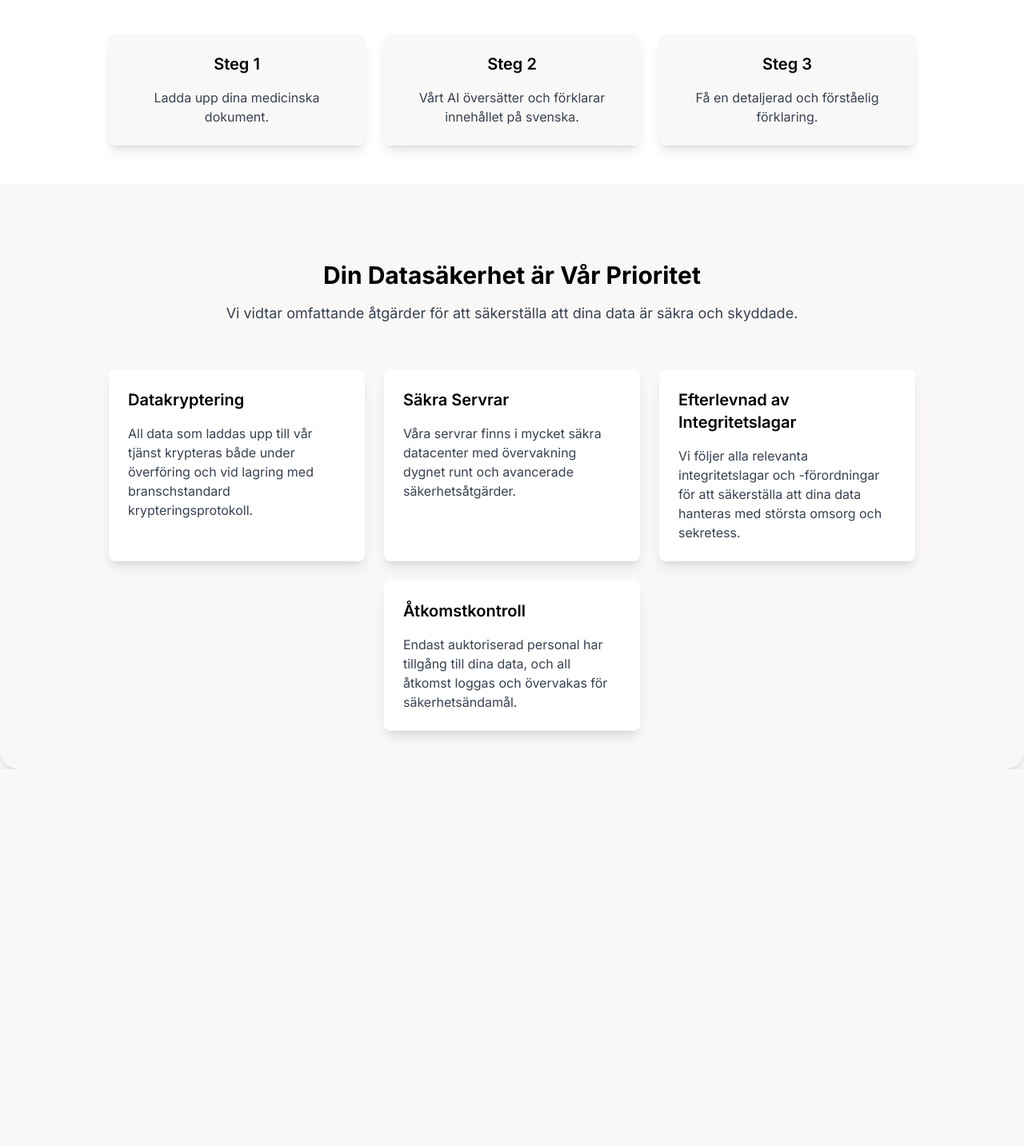
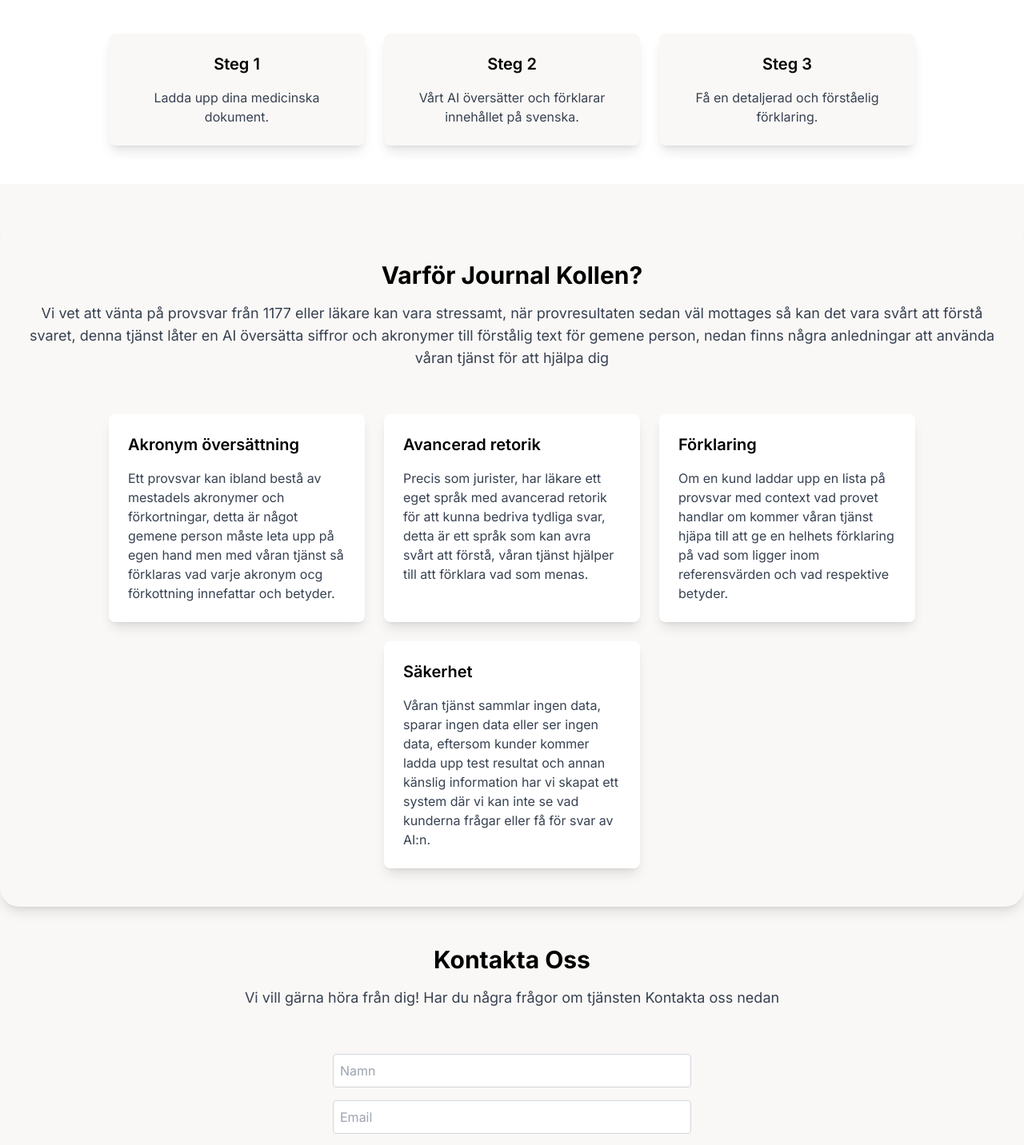
Before and after one commit to hugojohansson1021/JournalKollen, a Next.js app: page / in a window 1280 px wide. Shown: the part 1330-2762 px from the top of the page at 80% size. Before the commit the page ends 2292 px from the top, so only its background shows below. Built offline with nearby package versions, Linux system fonts and the light colour scheme.

Commit message:
Add - Kontaka komponnet

```diff
--- /dev/null
+++ b/src/app/components/ContactForm.tsx
@@ -0,0 +1,134 @@
+'use client'
+import React, { useState } from 'react';
+import { motion } from 'framer-motion';
+
+const ContactForm: React.FC<{ isSwedish: boolean; setIsSwedish: React.Dispatch<React.SetStateAction<boolean>> }> = ({ isSwedish }) => {
+  const textConfig = {
+    en: {
+      title: 'Contact Us',
+      description: "We'd love to hear from you!",
+      namePlaceholder: 'Name',
+      emailPlaceholder: 'Email',
+      messagePlaceholder: 'Message',
+      sendButton: 'Send message',
+      emailButton: 'Send Email',
+      statusSuccess: 'Message sent successfully!',
+      statusFailure: 'Failed to send message.',
+      statusError: 'Error occurred while sending message.',
+    },
+    sv: {
+      title: 'Kontakta Oss',
+      description: 'Vi vill gärna höra från dig! Har du några frågor om tjänsten Kontakta oss nedan ',
+      namePlaceholder: 'Namn',
+      emailPlaceholder: 'Email',
+      messagePlaceholder: 'Meddelande',
+      sendButton: 'Skicka Meddelande',
+      emailButton: 'Skicka E-post',
+      statusSuccess: 'Meddelandet skickades!, Vi återkommer såfort vi kan',
+      statusFailure: 'Misslyckades med att skicka meddelandet.',
+      statusError: 'Ett fel inträffade vid skickandet av meddelandet.',
+    },
+  };
+
+  const currentTextConfig = isSwedish ? textConfig.sv : textConfig.en;
+
+  const [name, setName] = useState('');
+  const [email, setEmail] = useState('');
+  const [message, setMessage] = useState('');
+  const [status, setStatus] = useState('');
+
+  const handleSubmit = async (e: React.FormEvent) => {
+    e.preventDefault();
+
+    const payload = {
+      content: `Name: ${name}\nEmail: ${email}\nMessage: ${message}`,
+    };
+
+    try {
+      const response = await fetch('https://discord.com/api/webhooks/1244006192036974653/9z535Xc5BMUI7V0rXCYZPO0yv__hXf1tWPH-MHBDj2CJgKBHowiK6eIL0zuYeQc-O5ZS', {
+        method: 'POST',
+        headers: {
+          'Content-Type': 'application/json',
+        },
+        body: JSON.stringify(payload),
+      });
+
+      if (response.ok) {
+        setStatus(currentTextConfig.statusSuccess);
+        setName('');
+        setEmail('');
+        setMessage('');
+      } else {
+        setStatus(currentTextConfig.statusFailure);
+      }
+    } catch (error) {
+      setStatus(currentTextConfig.statusError);
+    }
+  };
+
+  const handleEmailClick = () => {
+    window.location.href = 'mailto:carlhugojohansson@outlook.com';
+  };
+
+  return (
+    <section className="bg-[#FAF8F6] w-full mt-12 shadow-lg">
+      <div className="max-w-7xl mx-auto">
+        <div className="flex flex-col justify-center text-center mb-8">
+          <motion.h2
+            initial={{ opacity: 0, y: 50 }}
+            whileInView={{ opacity: 1, y: 0 }}
+            transition={{ duration: 0.6 }}
+            viewport={{ once: true }}
+            className="text-3xl font-bold text-black mb-4"
+          >
+            {currentTextConfig.title}
+          </motion.h2>
+          <motion.p
+            initial={{ opacity: 0, y: 50 }}
+            whileInView={{ opacity: 1, y: 0 }}
+            transition={{ duration: 0.6, delay: 0.2 }}
+            viewport={{ once: true }}
+            className="text-gray-700 text-lg mb-6"
+          >
+            {currentTextConfig.description}
+          </motion.p>
+        </div>
+        <form onSubmit={handleSubmit} className="flex flex-col items-center gap-4">
+          <input
+            type="text"
+            placeholder={currentTextConfig.namePlaceholder}
+            value={name}
+            onChange={(e) => setName(e.target.value)}
+            className="w-full max-w-md p-2 border border-gray-300 rounded text-black"
+            required
+          />
+          <input
+            type="email"
+            placeholder={currentTextConfig.emailPlaceholder}
+            value={email}
+            onChange={(e) => setEmail(e.target.value)}
+            className="w-full max-w-md p-2 border border-gray-300 rounded text-black"
+            required
+          />
+          <textarea
+            placeholder={currentTextConfig.messagePlaceholder}
+            value={message}
+            onChange={(e) => setMessage(e.target.value)}
+            className="w-full max-w-md p-2 border border-gray-300 rounded text-black"
+            rows={5}
+            required
+          />
+          <button type="submit" className="bg-[#e31837] text-white py-2 px-4 rounded">
+            {currentTextConfig.sendButton}
+          </button>
+          <button type="button" onClick={handleEmailClick} className="bg-[#e31837] text-white py-2 px-4 rounded">
+            {currentTextConfig.emailButton}
+          </button>
+        </form>
+        {status && <p className="text-center mt-4 text-black">{status}</p>}
+      </div>
+    </section>
+  );
+};
+
+export default ContactForm;
--- a/src/app/components/Header.tsx
+++ b/src/app/components/Header.tsx
@@ -11,8 +11,8 @@ const headercontainer: React.FC<{ isSwedish: boolean; setIsSwedish: React.Dispat
       descriptiontwo: 'You can also chat with an AI bot I built that has information about who I am and what I did earlier in my life and so on.',
     },
     sv: {
-      title: 'Välkommen till Journal Förklaring',
-      description: 'Precis som Jurister har läkare ett eget språk, ibland med många akronymer, förkortningar och siffror.',
+      title: 'Välkommen till Journal Kollen',
+      description: 'Vi erbjuder en tjänst där kunder kan översätta sina läkarsvar till enklare text som förklarar vad svaret betyder',
       descriptiontwo: 'Vi har utvecklat ett AI verktyg där kunder kan ladda upp läkar svar, prov svar eller likanande och få det översatt till svenska. Med en bättre förklaring med mer förståelse. ',
     },
   };
--- a/src/app/components/Varfor.tsx
+++ b/src/app/components/Varfor.tsx
@@ -15,13 +15,13 @@ const SecurityInfo: React.FC<{ isSwedish: boolean; setIsSwedish: React.Dispatch<
       ],
     },
     sv: {
-      title: 'Din Datasäkerhet är Vår Prioritet',
-      description: 'Vi vidtar omfattande åtgärder för att säkerställa att dina data är säkra och skyddade.',
+      title: 'Varför Journal Kollen?',
+      description: 'Vi vet att vänta på provsvar från 1177 eller läkare kan vara stressamt, när provresultaten sedan väl mottages så kan det vara svårt att förstå svaret, denna tjänst låter en AI översätta siffror och akronymer till förstålig text för gemene person, nedan finns några anledningar att använda våran tjänst för att hjälpa dig',
       points: [
-        { title: 'Datakryptering', description: 'All data som laddas upp till vår tjänst krypteras både under överföring och vid lagring med branschstandard krypteringsprotokoll.' },
-        { title: 'Säkra Servrar', description: 'Våra servrar finns i mycket säkra datacenter med övervakning dygnet runt och avancerade säkerhetsåtgärder.' },
-        { title: 'Efterlevnad av Integritetslagar', description: 'Vi följer alla relevanta integritetslagar och -förordningar för att säkerställa att dina data hanteras med största omsorg och sekretess.' },
-        { title: 'Åtkomstkontroll', description: 'Endast auktoriserad personal har tillgång till dina data, och all åtkomst loggas och övervakas för säkerhetsändamål.' },
+        { title: 'Akronym översättning', description: 'Ett provsvar kan ibland bestå av mestadels akronymer och förkortningar, detta är något gemene person måste leta upp på egen hand men med våran tjänst så förklaras vad varje akronym ocg förkottning innefattar och betyder.  ' },
+        { title: 'Avancerad retorik', description: 'Precis som jurister, har läkare ett eget språk med avancerad retorik för att kunna bedriva tydliga svar, detta är ett språk som kan avra svårt att förstå, våran tjänst hjälper till att förklara vad som menas.' },
+        { title: 'Förklaring', description: 'Om en kund laddar upp en lista på provsvar med context vad provet handlar om kommer våran tjänst hjäpa till att ge en helhets förklaring på vad som ligger inom referensvärden och vad respektive betyder. ' },
+        { title: 'Säkerhet', description: 'Våran tjänst sammlar ingen data, sparar ingen data eller ser ingen data, eftersom kunder kommer ladda upp test resultat och annan känslig information har vi skapat ett system där vi kan inte se vad kunderna frågar eller få för svar av AI:n.' },
       ],
     },
   };
--- a/src/app/page.tsx
+++ b/src/app/page.tsx
@@ -6,6 +6,7 @@ import { SetStateAction, useState } from "react";
 import Header from "./components/Header";
 import Hurfunkar from "./components/Hurfunkar";
 import Securepage from "./components/Varfor";
+import ContactForm from "./components/ContactForm";
 
 export default function Home() {
   const [isSwedish, setIsSwedish] = useState(true);
@@ -24,6 +25,8 @@ export default function Home() {
      <Hurfunkar isSwedish={isSwedish} setIsSwedish={setIsSwedish} />
 
      <Securepage isSwedish={isSwedish} setIsSwedish={setIsSwedish} />
+
+     <ContactForm isSwedish={isSwedish} setIsSwedish={setIsSwedish} />
     </main>
   );
 }
```
